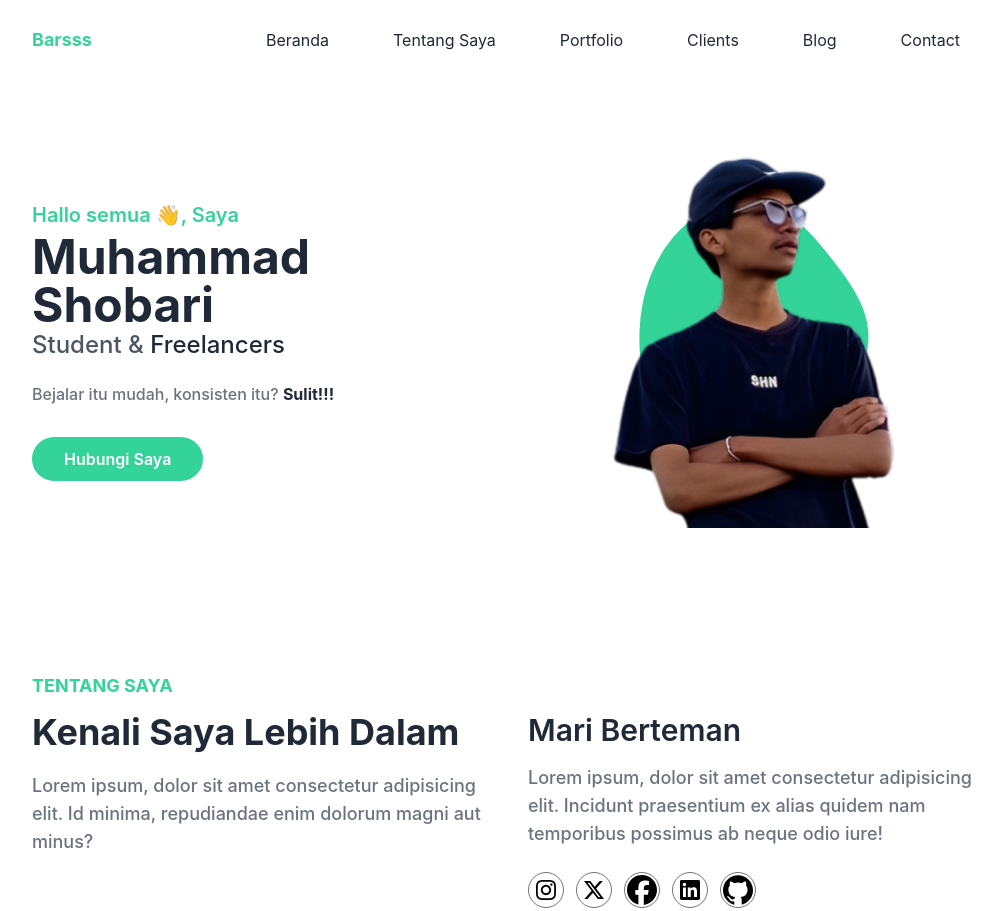
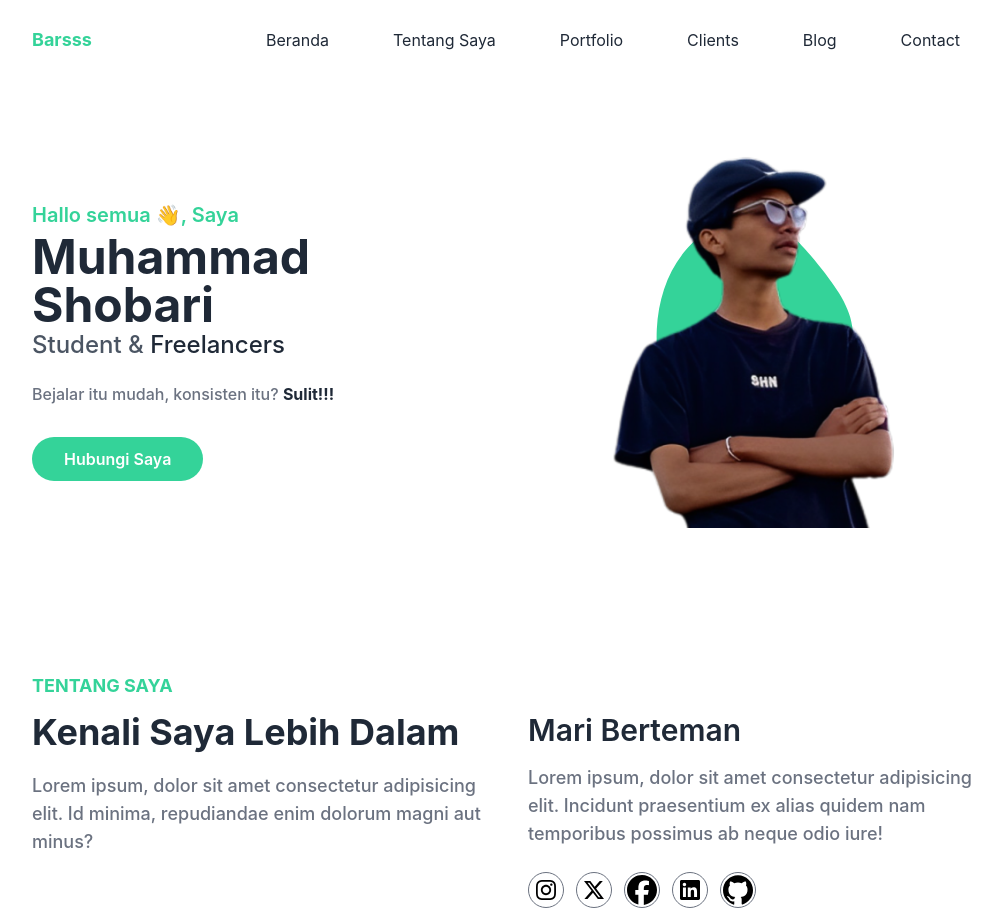
Before and after one commit to Barzz21/portfolio-tailwind-css, a website: page index.html in a window 1280 px wide. Shown: the top 911 px of the page, without its empty margins (128-1119 px from the left). Drawn offline with Linux system fonts and the light colour scheme.

Commit message:
Update index.html

```diff
--- a/index.html
+++ b/index.html
@@ -66,7 +66,7 @@
                         <img src="dist/img/barik.png" alt="barik" class="max-w-full mx-auto">
                         <span class="absolute bottom-0 -z-10 left-1/2 -translate-x-1/2 md:scale-125">
                             <svg width="400" height="400"viewBox="0 0 200 200" xmlns="http://www.w3.org/2000/svg">
-                                <path fill="#34d399" d="M39.1,-41.9C50.8,-27.4,60.6,-13.7,61.8,1.3C63.1,16.2,55.9,32.5,44.2,42.8C32.5,53,16.2,57.4,-2.2,59.6C-20.6,61.7,-41.1,61.7,-53.4,51.4C-65.7,41.1,-69.7,20.6,-68.8,0.9C-67.8,-18.7,-61.9,-37.3,-49.6,-51.8C-37.3,-66.3,-18.7,-76.6,-2.5,-74.1C13.7,-71.7,27.4,-56.4,39.1,-41.9Z" transform="translate(100 100) scale(0.7)" />
+                                <path fill="#34d399" d="M39.1,-41.9C50.8,-27.4,60.6,-13.7,61.8,1.3C63.1,16.2,55.9,32.5,44.2,42.8C32.5,53,16.2,57.4,-2.2,59.6C-20.6,61.7,-41.1,61.7,-53.4,51.4C-65.7,41.1,-69.7,20.6,-68.8,0.9C-67.8,-18.7,-61.9,-37.3,-49.6,-51.8C-37.3,-66.3,-18.7,-76.6,-2.5,-74.1C13.7,-71.7,27.4,-56.4,39.1,-41.9Z" transform="translate(100 100) scale(0.6)" />
                               </svg>
                         </span>
                     </div>
```
